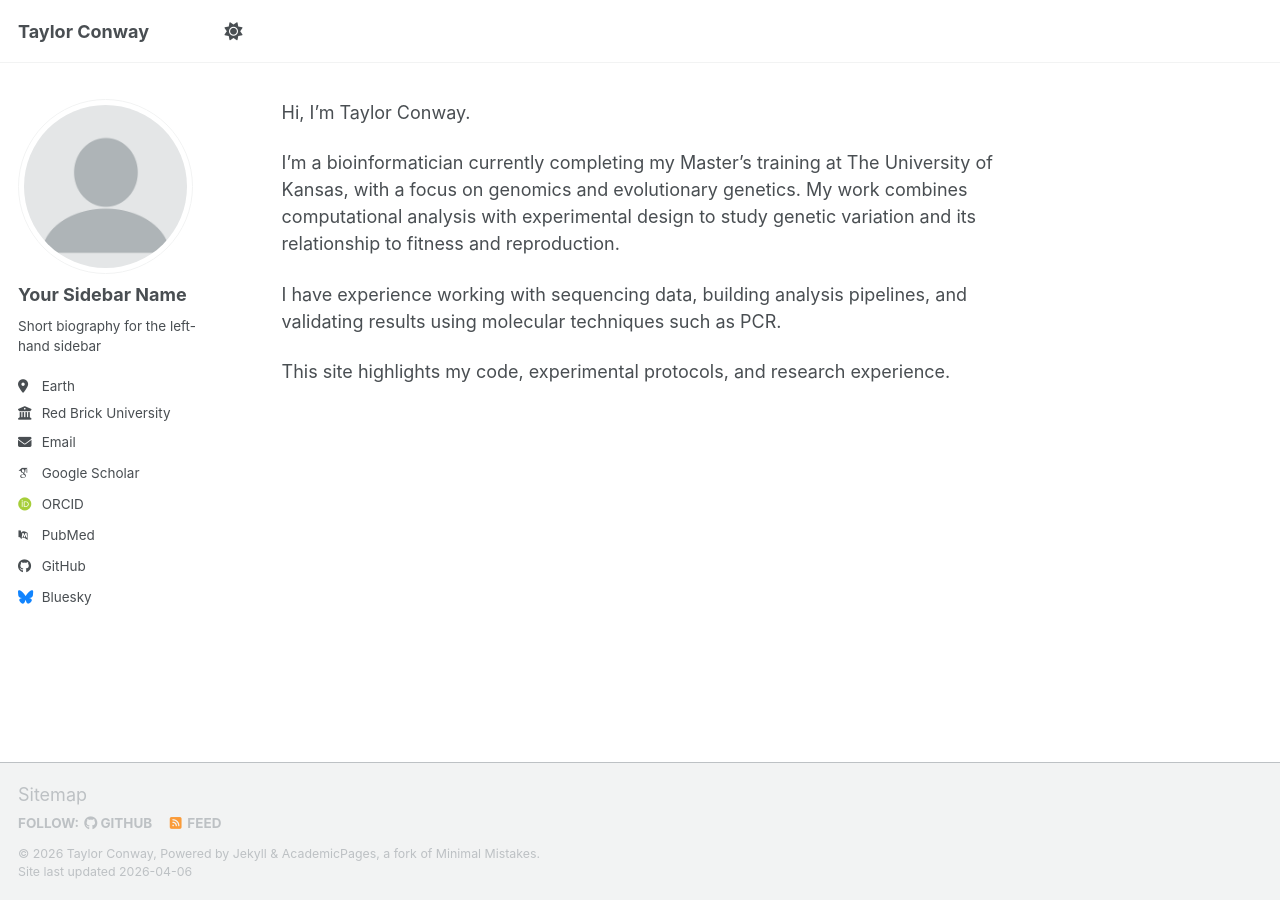
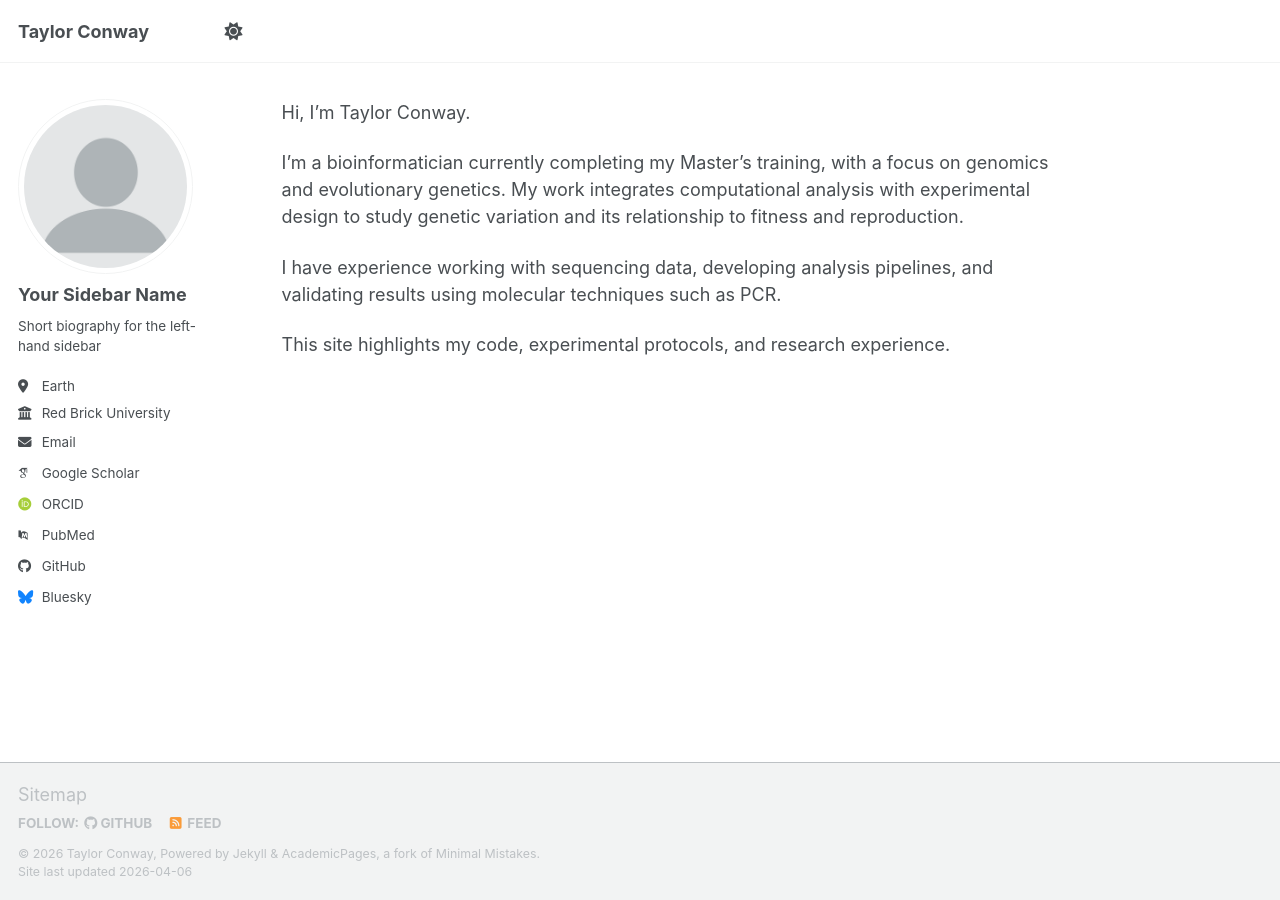
Before and after one commit to ShesCodingOverHere/TaylorConway.github.io, a Jekyll site: the page built from _pages/about.md, in a window 1280 px wide. Built offline with Jekyll 4.4.1, drawn with Linux system fonts in a browser that asks for light colours; some web fonts are replaced; our own code applies the rules of GitHub Pages for plain Markdown files; a script bundle is joined from its source files by our own code; library files that are not in the unit come from our copies.

Commit message:
Update about.md

```diff
--- a/_pages/about.md
+++ b/_pages/about.md
@@ -1,7 +1,7 @@
 Hi, I’m Taylor Conway.
 
-I’m a bioinformatician currently completing my Master’s training at The University of Kansas, with a focus on genomics and evolutionary genetics. My work combines computational analysis with experimental design to study genetic variation and its relationship to fitness and reproduction.
+I’m a bioinformatician currently completing my Master’s training, with a focus on genomics and evolutionary genetics. My work integrates computational analysis with experimental design to study genetic variation and its relationship to fitness and reproduction.
 
-I have experience working with sequencing data, building analysis pipelines, and validating results using molecular techniques such as PCR.
+I have experience working with sequencing data, developing analysis pipelines, and validating results using molecular techniques such as PCR.
 
 This site highlights my code, experimental protocols, and research experience.
```
